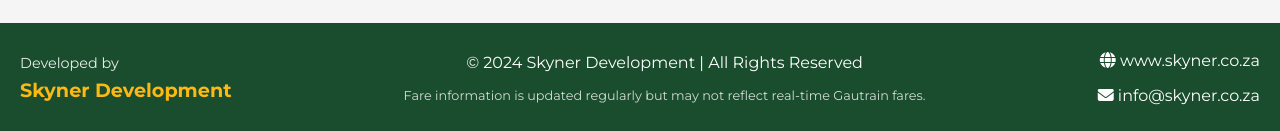
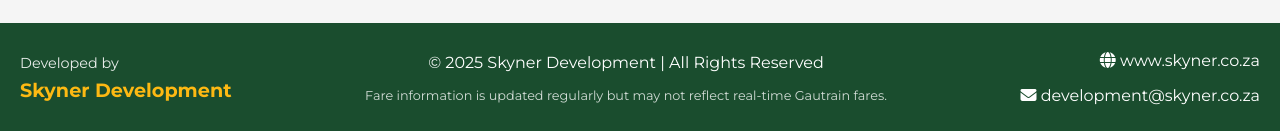
Before and after one commit to skynergroup/Gautrain-Journey-Planner, a website: page index.html in a window 1280 px wide. Shown: the part 666-797 px from the top of the page. Drawn offline with nearby package versions, Linux system fonts and the light colour scheme.

```diff
--- a/index.html
+++ b/index.html
@@ -159,12 +159,12 @@
                     <a href="https://www.skyner.co.za" target="_blank" rel="noopener noreferrer">Skyner Development</a>
                 </div>
                 <div class="footer-info">
-                    <p>&copy; 2024 Skyner Development | All Rights Reserved</p>
+                    <p>&copy; 2025 Skyner Development | All Rights Reserved</p>
                     <p class="disclaimer">Fare information is updated regularly but may not reflect real-time Gautrain fares.</p>
                 </div>
                 <div class="footer-contact">
                     <p><i class="fas fa-globe"></i> <a href="https://www.skyner.co.za" target="_blank">www.skyner.co.za</a></p>
-                    <p><i class="fas fa-envelope"></i> <a href="mailto:info@skyner.co.za">info@skyner.co.za</a></p>
+                    <p><i class="fas fa-envelope"></i> <a href="mailto:development@skyner.co.za">development@skyner.co.za</a></p>
                 </div>
             </div>
         </footer>
```
Also changed, not shown: 1 other file.
